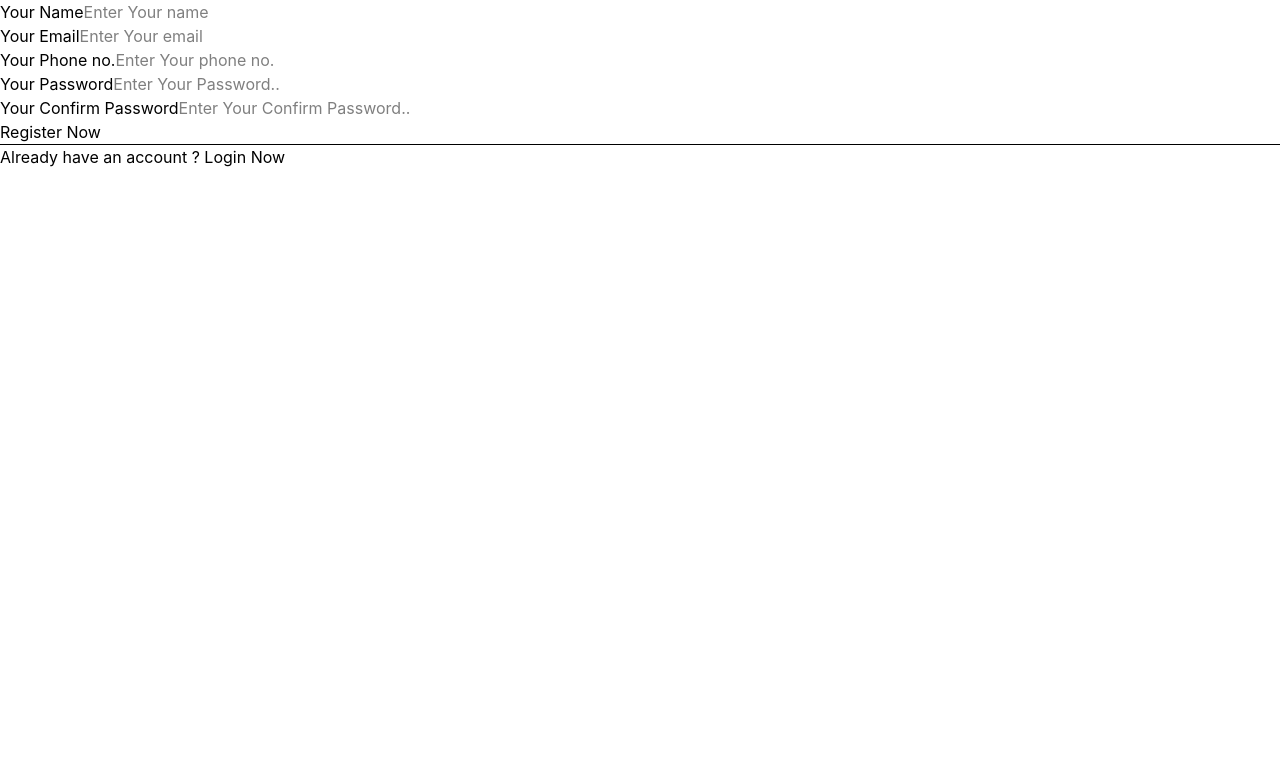
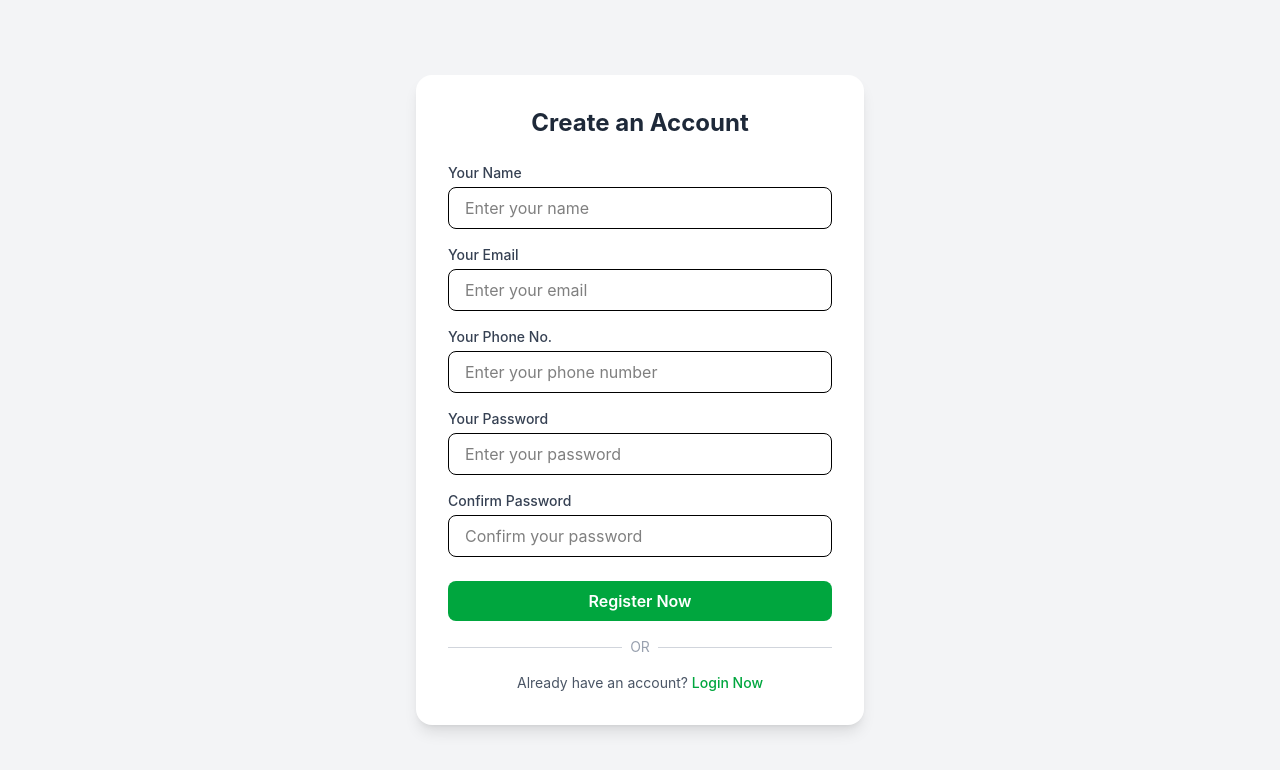
Before and after one commit to devparamjeet/lets-chat, a React (Vite) app: page /signup in a window 1280 px wide. Shown: the top 770 px of the page. Built offline with nearby package versions, Linux system fonts and the light colour scheme.

Commit message:
feat: integrate react-toastify for notifications and enhance login/signup UI

```diff
--- a/package.json
+++ b/package.json
@@ -14,6 +14,7 @@
     "react": "^19.2.4",
     "react-dom": "^19.2.4",
     "react-router-dom": "^7.13.1",
+    "react-toastify": "^11.0.5",
     "tailwindcss": "^4.2.1"
   },
   "devDependencies": {
--- a/src/components/Login.jsx
+++ b/src/components/Login.jsx
@@ -1,36 +1,107 @@
 import React, { useState } from 'react'
 import { Link } from 'react-router-dom'
+import { toast } from 'react-toastify'
 
 const Login = () => {
 
     const [login, setLogin] = useState({
-        username : "",
-        password : ""
+        username: "",
+        password: ""
     })
 
 
-    let handleLogin = async () =>{
-        alert("Login Feature")
+    let handleLogin = async () => {
+        // toast.success("Login Feature")
+
+        let loginData = {
+            email: login.username,
+            password: login.password
+        }
+
+
+        let URL = "https://api.skillsvarz.com/api/login"
+        let resp = await fetch(URL, {
+            method: "POST",
+            headers: {
+                'Content-Type': 'application/json'
+            },
+            body: JSON.stringify(loginData)
+        })
+        let res = await resp.json()
+        // console.log(res)
+
+        resp.status === 200 || res.status === 201 ? toast.success(res.message) : toast.error(res.error)
+
     }
 
     // console.log(login)
 
     return (
-        <div>
-            <label htmlFor="username">Username</label>
-            <input type="text" id="username" onChange={(event)=>{
-                setLogin({...login, username : event.target.value})
-            }} placeholder='Enter Your username or email...' />
-            <br />
-            <label htmlFor="password">password</label>
-            <input type="password" id="password"  onChange={(event)=>{
-                setLogin({...login, password : event.target.value})
-            }}  placeholder='Enter Your password...' />
-            <br />
-            <button onClick={handleLogin}>Login</button>
-            <hr />
-            Not have an account? <Link to="/signup">Register Now</Link>
+        <div className="min-h-screen flex items-center justify-center bg-gray-100">
+            <div className="bg-white p-8 rounded-2xl shadow-lg w-full max-w-md">
+
+                <h2 className="text-2xl font-bold text-center text-gray-800 mb-6">
+                    Login to Your Account
+                </h2>
+
+                {/* Username */}
+                <div className="mb-4">
+                    <label htmlFor="username" className="block text-sm font-medium text-gray-700 mb-1">
+                        Username
+                    </label>
+                    <input
+                        type="text"
+                        id="username"
+                        onChange={(event) => {
+                            setLogin({ ...login, username: event.target.value });
+                        }}
+                        placeholder="Enter your username or email..."
+                        className="w-full px-4 py-2 border rounded-lg focus:ring-2 focus:ring-blue-500 focus:outline-none transition"
+                    />
+                </div>
+
+                {/* Password */}
+                <div className="mb-6">
+                    <label htmlFor="password" className="block text-sm font-medium text-gray-700 mb-1">
+                        Password
+                    </label>
+                    <input
+                        type="password"
+                        id="password"
+                        onChange={(event) => {
+                            setLogin({ ...login, password: event.target.value });
+                        }}
+                        placeholder="Enter your password..."
+                        className="w-full px-4 py-2 border rounded-lg focus:ring-2 focus:ring-blue-500 focus:outline-none transition"
+                    />
+                </div>
+
+                {/* Button */}
+                <button
+                    onClick={handleLogin}
+                    className="w-full bg-blue-600 text-white py-2 rounded-lg font-semibold hover:bg-blue-700 transition duration-200"
+                >
+                    Login
+                </button>
+
+                {/* Divider */}
+                <div className="flex items-center my-4">
+                    <hr className="flex-grow border-gray-300" />
+                    <span className="mx-2 text-gray-400 text-sm">OR</span>
+                    <hr className="flex-grow border-gray-300" />
+                </div>
+
+                {/* Register */}
+                <p className="text-center text-sm text-gray-600">
+                    Don’t have an account?{" "}
+                    <Link to="/signup" className="text-blue-600 font-medium hover:underline">
+                        Register Now
+                    </Link>
+                </p>
+
+            </div>
         </div>
+
     )
 }
 
--- a/src/components/Signup.jsx
+++ b/src/components/Signup.jsx
@@ -1,46 +1,158 @@
 import React, { useState } from 'react'
 import { Link } from 'react-router-dom'
+import { toast } from 'react-toastify'
 
 const Signup = () => {
 
     const [signup, setSignup] = useState({
-        uname : "",
-        uemail : "",
-        umobile : "",
-        pass : "",
-        cpass : ""
+        uname: "",
+        uemail: "",
+        umobile: "",
+        pass: "",
+        cpass: ""
     })
 
-    let handleChange = (event) =>{
-        setSignup({...signup, [event.target.name] : event.target.value})
+    let handleChange = (event) => {
+        setSignup({ ...signup, [event.target.name]: event.target.value })
     }
 
-    let handleSignup = async () =>{
-        alert("Ready to Implement")
+    let handleSignup = async () => {
+
+        let newData = {
+            email : signup.uemail,
+            name : signup.uname,
+            password : signup.pass,
+            phone : signup.umobile
+        }
+        console.log(newData);
+
+
+        let URL = "https://api.skillsvarz.com/api/users"
+        let resp = await fetch(URL,{
+            method : "POST",
+            headers : {
+                'Content-Type' : 'application/json'
+            },
+            body : JSON.stringify(newData)
+        })
+
+        console.log(resp);
+        let res = await resp.json()
+        console.log(res);
+
     }
 
     return (
-        <div>
-            <label htmlFor="uname">Your Name</label>
-            <input onChange={handleChange} name="uname" type="text" id="uname" placeholder='Enter Your name' />
-            <br />
-            <label htmlFor="uemail">Your Email</label>
-            <input onChange={handleChange} name="uemail" type="email" id="uemail" placeholder='Enter Your email' />
-            <br />
-            <label htmlFor="umobile">Your Phone no.</label>
-            <input onChange={handleChange} name="umobile" type="number" id="umobile" placeholder='Enter Your phone no.' />
-            <br />
-            <label htmlFor="pass">Your Password</label>
-            <input onChange={handleChange} name="pass" type="password" id="pass" placeholder='Enter Your Password..' />
-            <br />
-            <label htmlFor="cpass">Your Confirm Password</label>
-            <input onChange={handleChange} name="cpass" type="password" id="cpass" placeholder='Enter Your Confirm Password..' />
-            <br />
+        <>
+            <div className="min-h-screen flex items-center justify-center bg-gray-100">
+                <div className="bg-white p-8 rounded-2xl shadow-lg w-full max-w-md">
 
-            <button onClick={handleSignup}>Register Now</button>
-            <hr />
-            Already have an account ? <Link to="/login">Login Now</Link>
-        </div>
+                    <h2 className="text-2xl font-bold text-center text-gray-800 mb-6">
+                        Create an Account
+                    </h2>
+
+                    {/* Name */}
+                    <div className="mb-4">
+                        <label htmlFor="uname" className="block text-sm font-medium text-gray-700 mb-1">
+                            Your Name
+                        </label>
+                        <input
+                            onChange={handleChange}
+                            name="uname"
+                            type="text"
+                            id="uname"
+                            placeholder="Enter your name"
+                            className="w-full px-4 py-2 border rounded-lg focus:ring-2 focus:ring-green-500 focus:outline-none transition"
+                        />
+                    </div>
+
+                    {/* Email */}
+                    <div className="mb-4">
+                        <label htmlFor="uemail" className="block text-sm font-medium text-gray-700 mb-1">
+                            Your Email
+                        </label>
+                        <input
+                            onChange={handleChange}
+                            name="uemail"
+                            type="email"
+                            id="uemail"
+                            placeholder="Enter your email"
+                            className="w-full px-4 py-2 border rounded-lg focus:ring-2 focus:ring-green-500 focus:outline-none transition"
+                        />
+                    </div>
+
+                    {/* Phone */}
+                    <div className="mb-4">
+                        <label htmlFor="umobile" className="block text-sm font-medium text-gray-700 mb-1">
+                            Your Phone No.
+                        </label>
+                        <input
+                            onChange={handleChange}
+                            name="umobile"
+                            type="number"
+                            id="umobile"
+                            placeholder="Enter your phone number"
+                            className="w-full px-4 py-2 border rounded-lg focus:ring-2 focus:ring-green-500 focus:outline-none transition"
+                        />
+                    </div>
+
+                    {/* Password */}
+                    <div className="mb-4">
+                        <label htmlFor="pass" className="block text-sm font-medium text-gray-700 mb-1">
+                            Your Password
+                        </label>
+                        <input
+                            onChange={handleChange}
+                            name="pass"
+                            type="password"
+                            id="pass"
+                            placeholder="Enter your password"
+                            className="w-full px-4 py-2 border rounded-lg focus:ring-2 focus:ring-green-500 focus:outline-none transition"
+                        />
+                    </div>
+
+                    {/* Confirm Password */}
+                    <div className="mb-6">
+                        <label htmlFor="cpass" className="block text-sm font-medium text-gray-700 mb-1">
+                            Confirm Password
+                        </label>
+                        <input
+                            onChange={handleChange}
+                            name="cpass"
+                            type="password"
+                            id="cpass"
+                            placeholder="Confirm your password"
+                            className="w-full px-4 py-2 border rounded-lg focus:ring-2 focus:ring-green-500 focus:outline-none transition"
+                        />
+                    </div>
+
+                    {/* Button */}
+                    <button
+                        onClick={handleSignup}
+                        className="w-full bg-green-600 text-white py-2 rounded-lg font-semibold hover:bg-green-700 transition duration-200"
+                    >
+                        Register Now
+                    </button>
+
+                    {/* Divider */}
+                    <div className="flex items-center my-4">
+                        <hr className="flex-grow border-gray-300" />
+                        <span className="mx-2 text-gray-400 text-sm">OR</span>
+                        <hr className="flex-grow border-gray-300" />
+                    </div>
+
+                    {/* Login */}
+                    <p className="text-center text-sm text-gray-600">
+                        Already have an account?{" "}
+                        <Link to="/login" className="text-green-600 font-medium hover:underline">
+                            Login Now
+                        </Link>
+                    </p>
+
+                </div>
+            </div>
+        </>
+
     )
 }
 
--- /dev/null
+++ b/src/pages/UserDashboard.jsx
@@ -0,0 +1,11 @@
+import React from 'react'
+
+const UserDashboard = () => {
+  return (
+    <div>
+
+    </div>
+  )
+}
+
+export default UserDashboard
```
Also changed, not shown: src/components/MainOutlet.jsx (+13 -0 lines), 1 other file (tests, documents, lock files or other folders).
